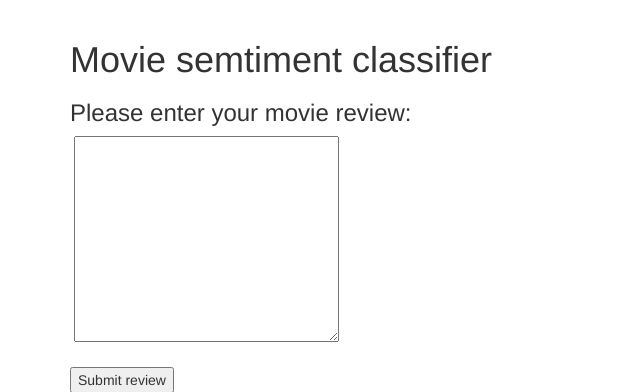
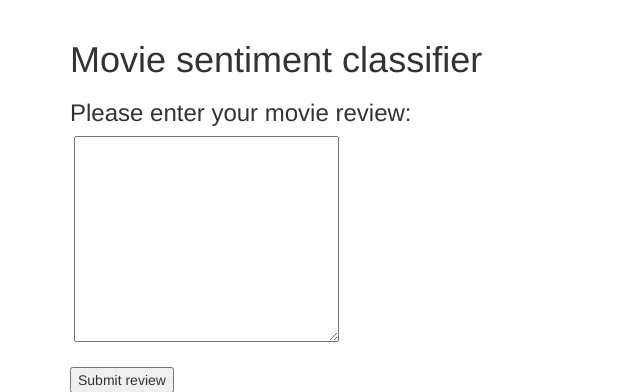
Before and after one commit to dlhlisa/eportfolio, a Flask app: page /interests/mlmodels/msclf in a window 1280 px wide. Shown: the part 52-444 px from the top of the page, without its empty margins (0-640 px from the left). Run offline with Flask 2, Linux system fonts and the light colour scheme; parts of the project's set-up code (start-up, migrations or seed data) failed here and were passed over; some libraries are stand-ins or nearby versions.

Commit message:
correct typo

```diff
--- a/templates/interests/mlmodels/moviesentimentclassifier.html
+++ b/templates/interests/mlmodels/moviesentimentclassifier.html
@@ -2,7 +2,7 @@
 
 {% block body %}
 
-<h1> Movie semtiment classifier </h1>
+<h1> Movie sentiment classifier </h1>
 
 <h3>Please enter your movie review:</h3>
 
```
Also changed, not shown: app.py (line endings or trailing spaces).
